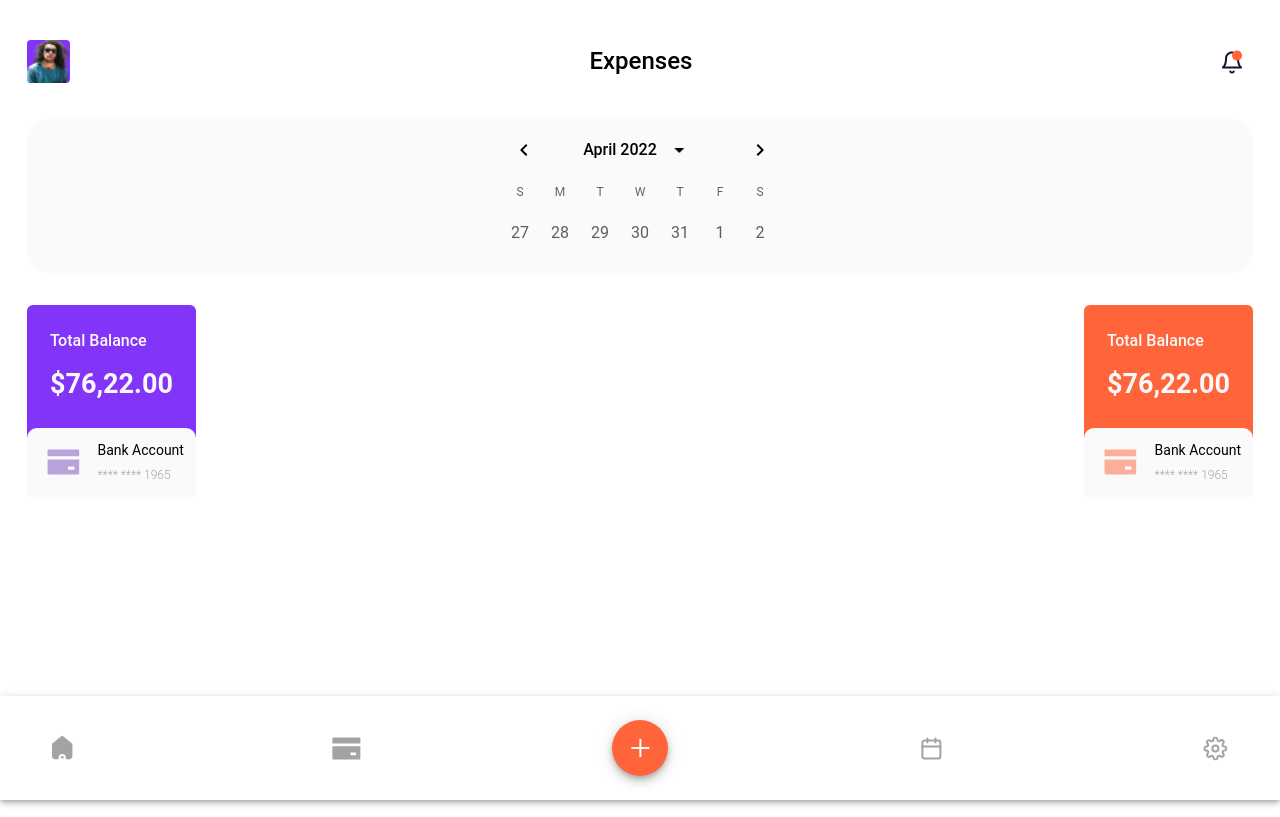
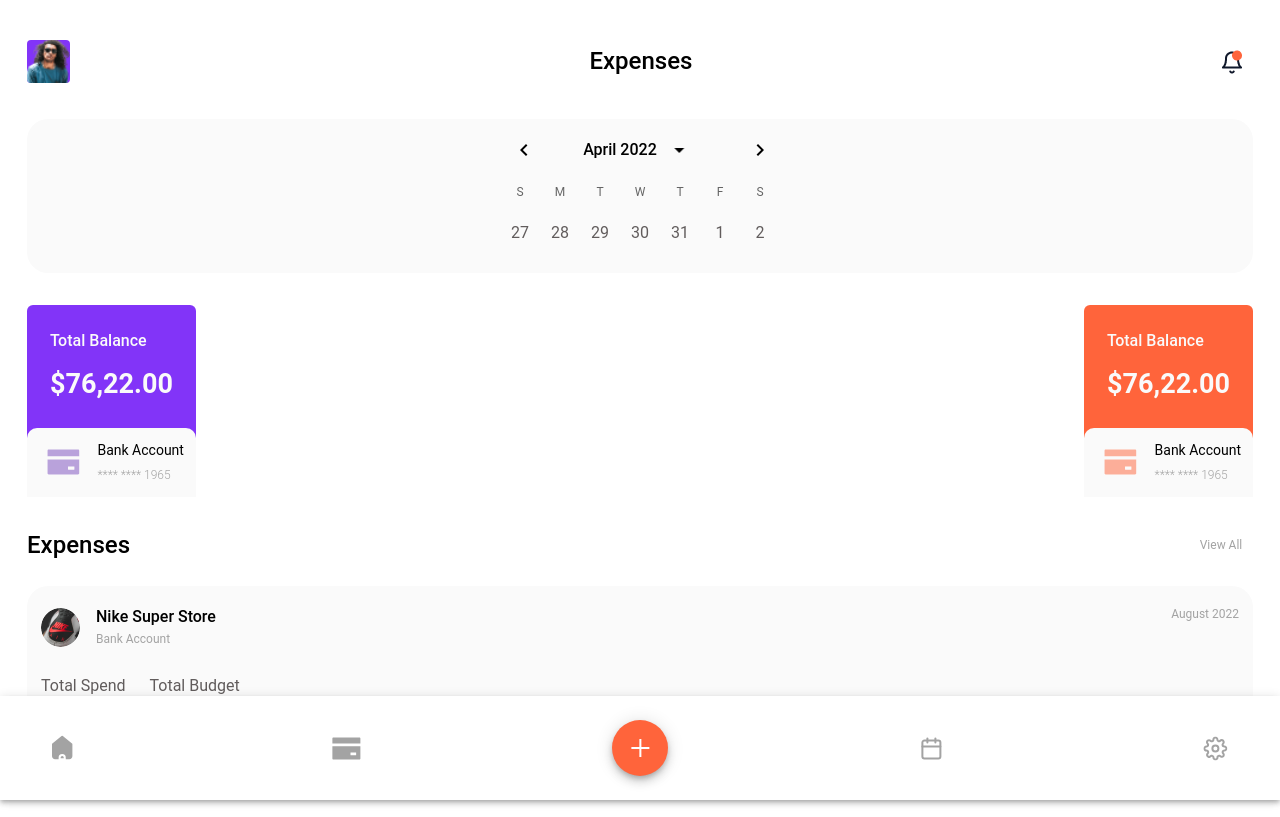
Before and after one commit to Fr13nd4u/expence-tracker, a React (Vite) app: page /expenses in a window 1280 px wide. Built offline with nearby package versions, Linux system fonts and the light colour scheme.

Commit message:
create transactions and expenses sections

```diff
--- a/src/components/BalanceCardList/index.tsx
+++ b/src/components/BalanceCardList/index.tsx
@@ -10,6 +10,7 @@ const BalanceCardList: FC = () => {
       alignItems="center"
       spacing={0}
       gap="20px"
+      marginBottom="32px"
     >
       <BalanceCard
         variant="primary"
--- /dev/null
+++ b/src/components/ExpensesList/ExpensesCard.tsx
@@ -0,0 +1,149 @@
+import { FC } from "react";
+import { Avatar, Box, Card, Stack, Typography } from "@mui/material";
+import { styled } from "@mui/material/styles";
+
+import LinearProgress, {
+  linearProgressClasses,
+} from "@mui/material/LinearProgress";
+import { IExpense } from "../constants";
+import { formatAmount, formatMonthYear } from "../helpers";
+
+interface ExpencesListProp {
+  expense: IExpense;
+}
+
+const ExpensesCard: FC<ExpencesListProp> = ({ expense }) => {
+  const { accountName, date, storeName, totalBudget, totalSpend, img } =
+    expense;
+
+  const calculatePercentage = (
+    totalSpend: number,
+    totalBudget: number
+  ): number => {
+    if (totalBudget === 0) {
+      return 0;
+    }
+
+    const percentage = (totalSpend / totalBudget) * 100;
+    return parseFloat(percentage.toFixed(2));
+  };
+
+  return (
+    <Card
+      variant="outlined"
+      sx={{
+        background: "#FAFAFA",
+        borderRadius: "21px",
+        border: "none",
+        padding: "20px 14px",
+        marginBottom: "24px",
+      }}
+    >
+      <Stack
+        direction="row"
+        alignItems="flex-start"
+        justifyContent="space-between"
+        marginBottom={3}
+      >
+        <Stack direction="row" alignItems="center" gap="16px">
+          <Avatar
+            alt="Avatar"
+            src={img}
+            variant="circular"
+            sx={{ width: "39px", height: "39px" }}
+          />
+          <Box>
+            <Typography
+              variant="h5"
+              fontSize={16}
+              fontWeight={500}
+              marginBottom={0.5}
+              color="#000"
+            >
+              {storeName}
+            </Typography>
+            <Typography variant="body2" fontSize={12} color="#A3A3A3">
+              {accountName}
+            </Typography>
+          </Box>
+        </Stack>
+
+        <Typography variant="body2" fontSize={12} color="#A3A3A3">
+          {formatMonthYear(date)}
+        </Typography>
+      </Stack>
+
+      <Stack
+        direction="row"
+        alignItems="flex-end"
+        justifyContent="space-between"
+        marginBottom={2}
+      >
+        <Stack direction="row" gap={3}>
+          <Box>
+            <Typography
+              variant="h6"
+              fontSize={16}
+              fontWeight={400}
+              color="#615C5C"
+              marginBottom={3}
+            >
+              Total Spend
+            </Typography>
+            <Typography
+              variant="h4"
+              color="#2BB272"
+              fontSize={18}
+              fontWeight={500}
+            >
+              ${formatAmount(totalSpend)}
+            </Typography>
+          </Box>
+
+          <Box>
+            <Typography
+              variant="h6"
+              fontSize={16}
+              fontWeight={400}
+              color="#615C5C"
+              marginBottom={3}
+            >
+              Total Budget
+            </Typography>
+            <Typography
+              variant="h4"
+              color="#000"
+              fontSize={18}
+              fontWeight={500}
+            >
+              ${formatAmount(totalBudget)}
+            </Typography>
+          </Box>
+        </Stack>
+
+        <Typography variant="h4" color="#2BB272" fontSize={18} fontWeight={500}>
+          {calculatePercentage(totalSpend, totalBudget)}%
+        </Typography>
+      </Stack>
+
+      <BorderLinearProgress
+        variant="determinate"
+        color="secondary"
+        value={calculatePercentage(totalSpend, totalBudget)}
+      />
+    </Card>
+  );
+};
+
+const BorderLinearProgress = styled(LinearProgress)(() => ({
+  height: 13,
+  borderRadius: 13,
+  [`&.${linearProgressClasses.colorSecondary}`]: {
+    backgroundColor: "transparent",
+  },
+  [`& .${linearProgressClasses.bar}`]: {
+    borderRadius: 13,
+  },
+}));
+
+export default ExpensesCard;
--- /dev/null
+++ b/src/components/ExpensesList/index.tsx
@@ -0,0 +1,41 @@
+import { FC } from "react";
+import { Button, Stack, Typography } from "@mui/material";
+import ExpencesCard from "./ExpensesCard";
+import { expenses } from "../constants";
+
+interface ExpensesListProp {}
+
+const ExpensesList: FC<ExpensesListProp> = () => {
+  return (
+    <>
+      <Stack
+        direction="row"
+        justifyContent="space-between"
+        alignItems="center"
+        spacing={0}
+        marginBottom={3}
+      >
+        <Typography variant="h2" fontSize={24} fontWeight={500}>
+          Expenses
+        </Typography>
+        <Button
+          variant="text"
+          sx={{
+            color: "#A3A3A3",
+            fontSize: "12px",
+            fontWeight: 400,
+            textTransform: "capitalize",
+          }}
+        >
+          View All
+        </Button>
+      </Stack>
+
+      {expenses.map((expense) => (
+        <ExpencesCard expense={expense} key={expense.id} />
+      ))}
+    </>
+  );
+};
+
+export default ExpensesList;
--- /dev/null
+++ b/src/components/TransactionList/TransactionCard.tsx
@@ -0,0 +1,65 @@
+import { FC } from "react";
+import { Avatar, Box, Stack, Typography } from "@mui/material";
+import { ITransaction } from "../constants";
+import { formatAmount, formatDate } from "../helpers";
+
+interface TransactionCardProp {
+  transaction: ITransaction;
+}
+
+const TransactionCard: FC<TransactionCardProp> = ({ transaction }) => {
+  const { accountName, amount, date, storeName, img } = transaction;
+  return (
+    <Stack
+      direction="row"
+      alignItems="flex-start"
+      justifyContent="space-between"
+      marginBottom={2}
+      sx={{
+        background: "#FAFAFA",
+        borderRadius: "10px",
+        padding: "10px",
+      }}
+    >
+      <Stack direction="row" alignItems="center" gap="16px">
+        <Avatar
+          alt="Avatar"
+          src={img}
+          variant="circular"
+          sx={{ width: "39px", height: "39px" }}
+        />
+        <Box>
+          <Typography
+            variant="h5"
+            fontSize={16}
+            fontWeight={500}
+            marginBottom={0.5}
+            color="#000"
+          >
+            {storeName}
+          </Typography>
+          <Typography variant="body2" fontSize={12} color="#A3A3A3">
+            {accountName}
+          </Typography>
+        </Box>
+      </Stack>
+
+      <Box textAlign="right">
+        <Typography
+          variant="h4"
+          color="#2BB272"
+          fontSize={18}
+          fontWeight={500}
+          marginBottom={1}
+        >
+          ${formatAmount(amount)}
+        </Typography>
+        <Typography variant="body2" fontSize={12} color="#A3A3A3">
+          {formatDate(date)}
+        </Typography>
+      </Box>
+    </Stack>
+  );
+};
+
+export default TransactionCard;
--- /dev/null
+++ b/src/components/TransactionList/index.tsx
@@ -0,0 +1,39 @@
+import { FC } from "react";
+import { Button, Stack, Typography } from "@mui/material";
+import TransactionCard from "./TransactionCard";
+import { transactions } from "../constants";
+
+const TransactionList: FC = () => {
+  return (
+    <>
+      <Stack
+        direction="row"
+        justifyContent="space-between"
+        alignItems="center"
+        spacing={0}
+        marginBottom={3}
+      >
+        <Typography variant="h2" fontSize={24} fontWeight={500}>
+          Transactions
+        </Typography>
+        <Button
+          variant="text"
+          sx={{
+            color: "#A3A3A3",
+            fontSize: "12px",
+            fontWeight: 400,
+            textTransform: "capitalize",
+          }}
+        >
+          View All
+        </Button>
+      </Stack>
+
+      {transactions.map((transaction) => (
+        <TransactionCard transaction={transaction} key={transaction.id} />
+      ))}
+    </>
+  );
+};
+
+export default TransactionList;
--- /dev/null
+++ b/src/components/constants.ts
@@ -0,0 +1,52 @@
+import expences_avatar from '../assets/expences_avatar.png'
+import expences_avatar_2 from '../assets/expences_avatar-2.png'
+
+export interface ITransaction {
+  id: string;
+  storeName: string;
+  amount: number;
+  accountName: string;
+  date: number;
+  img: string;
+}
+
+export interface IExpense {
+  id: string;
+  storeName: string;
+  date: number;
+  accountName: string;
+  totalSpend: number;
+  totalBudget: number;
+  img: string;
+}
+
+export const transactions: ITransaction[] = [
+  {
+    id: "1",
+    storeName: "Nike Super Store",
+    amount: 475,
+    accountName: "Bank Account",
+    date: 1659696000000,
+    img: expences_avatar
+  },
+  {
+    id: "2",
+    storeName: "Puma Store",
+    amount: 952,
+    accountName: "Bank Account",
+    date: 1659696000000,
+    img: expences_avatar_2
+  }
+]
+
+export const expenses: IExpense[] = [
+  {
+    id: "1",
+    storeName: "Nike Super Store",
+    date: 1659696000000,
+    accountName: "Bank Account",
+    totalSpend: 2486,
+    totalBudget: 3000,
+    img: expences_avatar
+  }
+]
--- a/src/components/helpers.ts
+++ b/src/components/helpers.ts
@@ -1,3 +1,4 @@
+/* eslint-disable @typescript-eslint/no-explicit-any */
 export  const formatNumberToCurrency = (number: number): string => {
   const [whole, decimal] = number.toFixed(2).split(".");
   const formattedNumber = whole.replace(/\B(?=(\d{2})+(?!\d))/g, ",");
@@ -5,3 +6,25 @@ export  const formatNumberToCurrency = (number: number): string => {
 };
 
 export const formatCardNumber = (cardNumber: string): string => "**** **** " + cardNumber.slice(-4);
+
+export const formatDate = (timestamp: number): string => {
+  const date = new Date(timestamp);
+
+  const options: any = { weekday: 'short', year: 'numeric', month: 'long', day: 'numeric' };
+  const formatter = new Intl.DateTimeFormat('en-US', options);
+
+  return formatter.format(date);
+}
+
+export const formatMonthYear = (timestamp: number): string => {
+  const date = new Date(timestamp);
+
+  const options: any = { year: 'numeric', month: 'long' };
+  const formatter = new Intl.DateTimeFormat('en-US', options);
+
+  return formatter.format(date);
+}
+
+export const formatAmount = (number: number): string => {
+  return new Intl.NumberFormat('en-US').format(number);
+}
--- a/src/pages/Expenses.tsx
+++ b/src/pages/Expenses.tsx
@@ -2,6 +2,7 @@ import { FC } from "react";
 import HeaderTitle from "../components/HeaderTitle";
 import Calendar from "../components/Calendar";
 import BalanceCardList from "../components/BalanceCardList";
+import ExpencesList from "../components/ExpensesList";
 
 const Expenses: FC = () => {
   return (
@@ -9,6 +10,7 @@ const Expenses: FC = () => {
       <HeaderTitle title="Expenses" />
       <Calendar />
       <BalanceCardList />
+      <ExpencesList />
     </main>
   );
 };
--- a/src/pages/Home.tsx
+++ b/src/pages/Home.tsx
@@ -1,12 +1,14 @@
 import { FC } from "react";
 import HeaderTitle from "../components/HeaderTitle";
 import CreditCard from "../components/CreditCard";
+import TransactionList from "../components/TransactionList";
 
 const Home: FC = () => {
   return (
     <main>
       <HeaderTitle title="Home" />
       <CreditCard credit_number="2544 7545 3785 1023" balance={7622.0} />
+      <TransactionList />
     </main>
   );
 };
```
Also changed, not shown: src/assets/expences_avatar-2.png (added), src/assets/expences_avatar.png (added).
